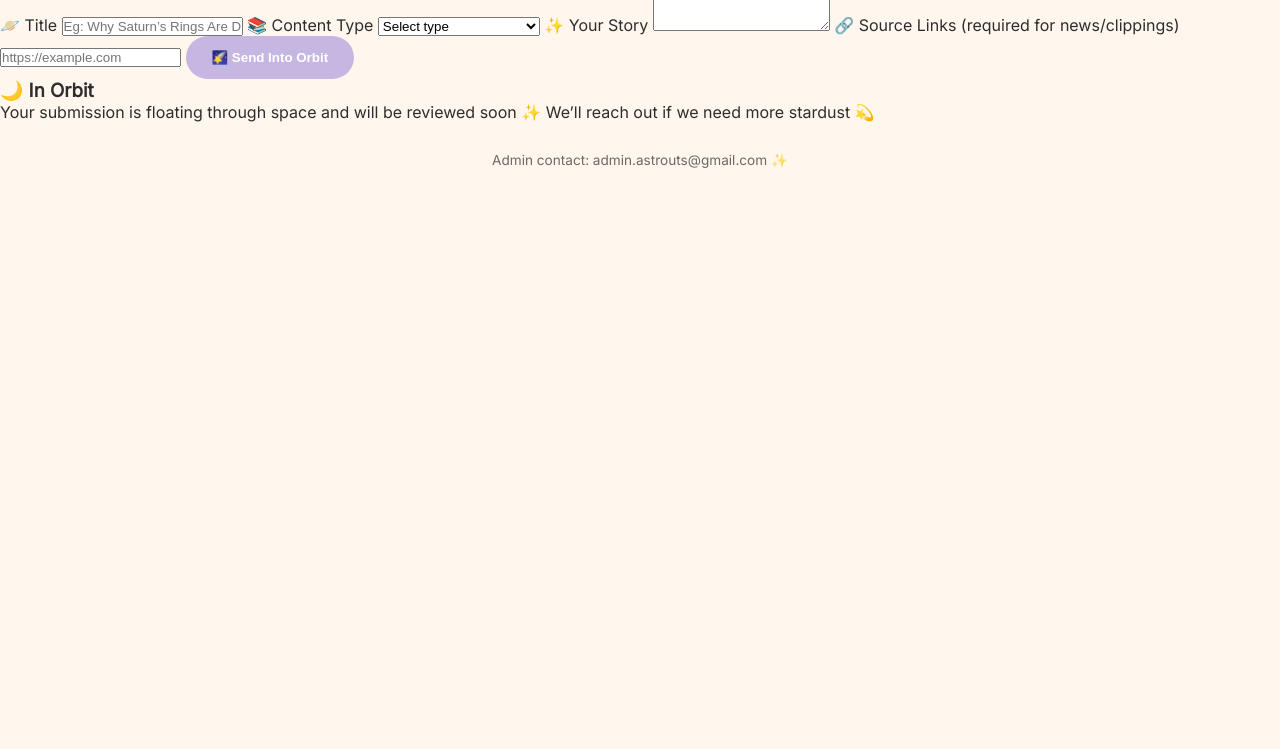
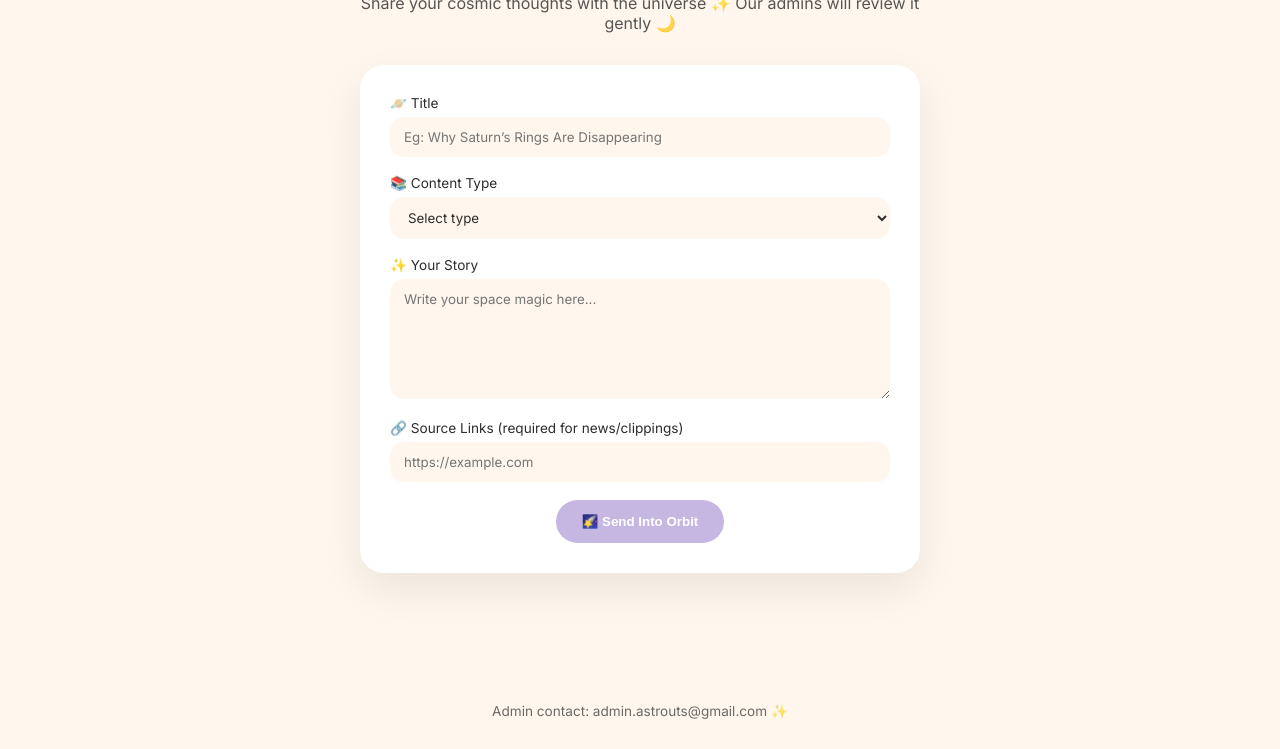
Before and after one commit to harinimeiyappan18-commits/ZodiX-Times-2.0-, a plain HTML site: page submit.html in a window 1280 px wide. Shown: the part 198-947 px from the top of the page. Before the commit the page ends 800 px from the top, so only its background shows below. Drawn offline with Linux system fonts and the light colour scheme.

Commit message:
Add styles for submission page layout and form
Added styles for the submission page including form layout, input fields, and status card.

```diff
--- a/style.css
+++ b/style.css
@@ -204,3 +204,72 @@ footer {
   font-size: 0.75rem;
   opacity: 0.7;
 }
+/* 🚀 Submission Page */
+
+.submit-container {
+  max-width: 600px;
+  margin: 40px auto 80px;
+  padding: 20px;
+  text-align: center;
+}
+
+.submit-container h2 {
+  font-family: 'Poppins', sans-serif;
+  margin-bottom: 8px;
+}
+
+.submit-subtitle {
+  opacity: 0.8;
+  margin-bottom: 32px;
+}
+
+form {
+  background: var(--card);
+  padding: 30px;
+  border-radius: 24px;
+  box-shadow: 0 16px 40px rgba(0,0,0,0.08);
+}
+
+label {
+  display: block;
+  text-align: left;
+  font-size: 0.85rem;
+  margin-bottom: 18px;
+}
+
+input,
+select,
+textarea {
+  width: 100%;
+  margin-top: 6px;
+  padding: 12px 14px;
+  border-radius: 14px;
+  border: none;
+  background: var(--bg);
+  font-family: inherit;
+  color: var(--text);
+}
+
+input:focus,
+select:focus,
+textarea:focus {
+  outline: 2px solid var(--accent);
+}
+
+.status-card {
+  margin-top: 30px;
+  padding: 26px;
+  border-radius: 22px;
+  background: linear-gradient(135deg, #c6b7e2, #f3b5cc);
+  color: #fff;
+  animation: float 3s ease-in-out infinite;
+}
+
+.status-card h3 {
+  font-family: 'Poppins', sans-serif;
+  margin-bottom: 6px;
+}
+
+.hidden {
+  display: none;
+}
```
